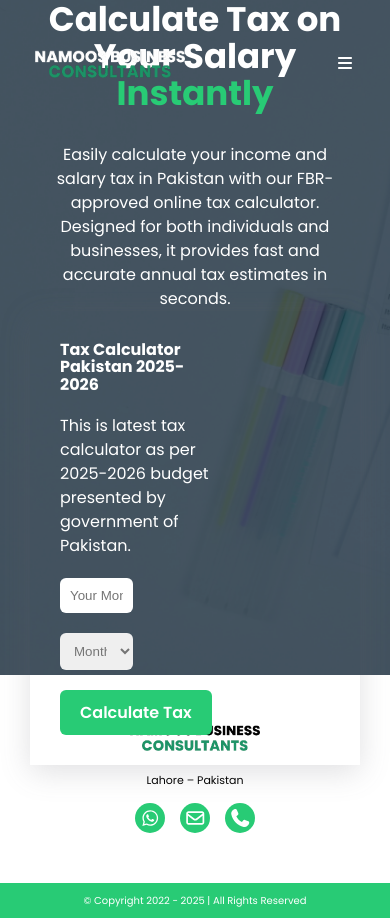
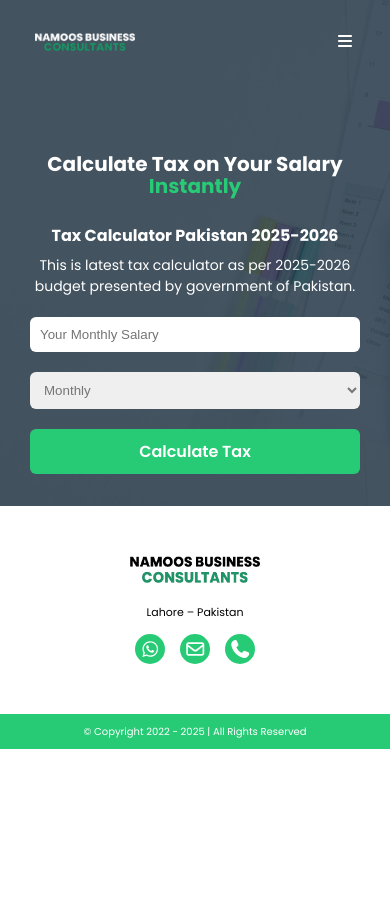
Before and after one commit to hassammd/namoos-consultants, a React (Vite) app: page /tax_calculator in a window 390 px wide. After the commit the page ends 844 px from the top, so only its background shows below. Built offline with nearby package versions, Linux system fonts and the light colour scheme.

Commit message:
responsive

```diff
--- a/src/App.css
+++ b/src/App.css
@@ -23,6 +23,7 @@
 
 .container {
   max-width: 1140px;
+  width: 100%;
   margin: 0 auto;
   padding: 0 15px;
 }
--- a/src/Components/Navbar/Navbar.jsx
+++ b/src/Components/Navbar/Navbar.jsx
@@ -32,7 +32,7 @@
               <Link to="">Home</Link>
             </li>
             <li>
-              <Link to="/tax_calculator">Tax Calculators</Link>
+              <Link to="/tax_calculator">Tax Calculator</Link>
             </li>
             <li>
               <a href="">About</a>
--- a/src/Components/Navbar/Navbar.module.css
+++ b/src/Components/Navbar/Navbar.module.css
@@ -138,4 +138,10 @@
   .mobileNavList li a {
     color: var(--green-color);
   }
+  nav {
+    top: 30px;
+  }
+  .logo img {
+    width: 100px;
+  }
 }
--- a/src/Components/TaxCalculator/TaxCalculator.jsx
+++ b/src/Components/TaxCalculator/TaxCalculator.jsx
@@ -54,12 +54,6 @@
               Calculate Tax on Your Salary
               <span className={style.heading_color}> Instantly</span>{" "}
             </h2>
-            <p>
-              Easily calculate your income and salary tax in Pakistan with our
-              FBR-approved online tax calculator. Designed for both individuals
-              and businesses, it provides fast and accurate annual tax estimates
-              in seconds.
-            </p>
 
             <div className={style.Calculator}>
               <div className={style.Calculator_form_wrapper}>
--- a/src/Components/TaxCalculator/TaxCalculator.module.css
+++ b/src/Components/TaxCalculator/TaxCalculator.module.css
@@ -9,6 +9,7 @@
   margin-bottom: 30px;
   text-align: center;
   color: var(--secondary-color);
+  text-align: center;
 }
 .TaxCalculator_wrapper p {
   /* margin-bottom: 30px; */
@@ -17,12 +18,7 @@
   width: 82%;
   margin: 0 auto;
 }
-.Calculator {
-  box-shadow: rgba(100, 100, 111, 0.2) 0px 7px 29px 0px;
-  padding: 40px 40px;
-  width: 100%;
-  margin: 0 auto;
-}
+
 .Calculator h3 {
   margin-bottom: 20px;
   color: var(--secondary-color);
@@ -62,6 +58,9 @@
   font-size: 16px;
   outline: none;
 }
+.tax_box span {
+  color: gray;
+}
 .Calculator form {
   display: flex;
   flex-wrap: wrap;
@@ -80,8 +79,10 @@
   padding: 30px 25px 30px 25px;
   margin: 30px auto 0;
 
-  background-color: var(--green-color);
-  border-radius: 3%;
+  background-color: var(--secondary-color);
+
+  border-radius: 6px;
+  box-shadow: rgba(0, 0, 0, 0.16) 0px 1px 4px;
 }
 .tax_box div:last-child span {
   margin-bottom: 0px;
@@ -121,8 +122,12 @@
   gap: 30px;
 }
 @media screen and (max-width: 991px) {
+  .axCalculator_section .noTax {
+    width: 50%;
+  }
   .TaxCalculator_wrapper h2 {
-    font-size: 34px;
+    font-size: 30px;
+    margin-bottom: 0px;
   }
   .TaxCalculator_wrapper p {
     width: 95%;
@@ -130,6 +135,7 @@
   .TaxCalculator_wrapper h3 {
     font-size: 18px;
     font-size: var(--green-color);
+    margin-bottom: 10px;
   }
   .Calculator {
     padding: 30px 30px;
@@ -142,7 +148,7 @@
   }
   .Calculator_form_wrapper {
     display: grid;
-    grid-template-columns: 57.9% 37.4%;
+    grid-template-columns: repeat(auto-fit, minmax(100%, 1fr));
     gap: 30px;
   }
   .notification_box {
@@ -150,7 +156,49 @@
     text-align: center;
     margin: 0 auto;
   }
+  .Calculator_form_wrapper span {
+    font-size: 14px;
+  }
   .TaxCalculator_section {
     padding: 90px 0px 0px;
   }
+  .tax_box div {
+    display: flex;
+    justify-content: space-between;
+  }
+  .tax_box div span {
+    margin-bottom: 10px;
+  }
 }
+
+@media screen and (max-width: 767px) {
+  .TaxCalculator_section {
+    padding: 0px 0px;
+  }
+  .video_wrapper {
+    max-height: auto;
+  }
+  .TaxCalculator_wrapper {
+    margin-top: 180px;
+  }
+}
+
+@media screen and (max-width: 575px) {
+  .TaxCalculator_wrapper h2 {
+    font-size: 20px;
+  }
+  .Calculator_form_wrapper form .salary,
+  .Calculator_form_wrapper form .salary_month {
+    width: 100%;
+  }
+  .Calculator {
+    padding: 30px 0px;
+  }
+  .Calculator button {
+    width: 100%;
+  }
+  .Calculator h3,
+  .Calculator span {
+    text-align: center;
+  }
+}
--- a/src/Pages/TaxCalculate/TaxCalculater.module.css
+++ b/src/Pages/TaxCalculate/TaxCalculater.module.css
@@ -21,15 +21,19 @@
   z-index: -1;
   opacity: 80%;
 }
-.TaxCalculate_wrapper {
-  display: flex;
-}
 
 @media screen and (max-width: 991px) {
   .TaxCalculate {
-    height: 80vh;
-  }
-  .TaxCalculate::after {
-    height: 80vh;
+    height: 60vh;
   }
 }
+
+@media screen and (max-width: 767px) {
+  .TaxCalculate {
+    max-height: auto;
+  }
+
+  .tax_box {
+    margin-bottom: 30px;
+  }
+}
```
